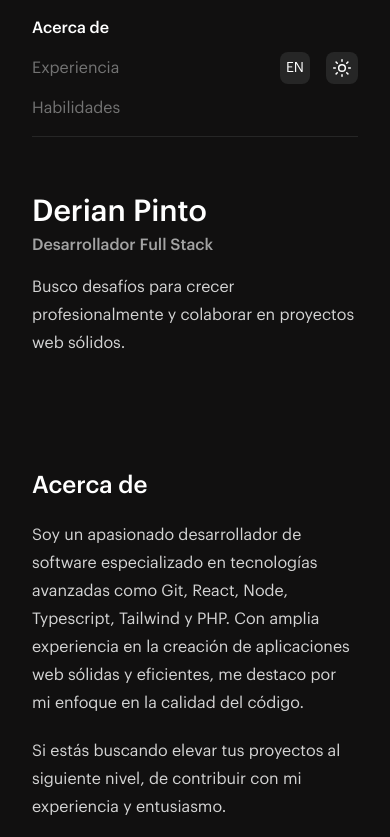
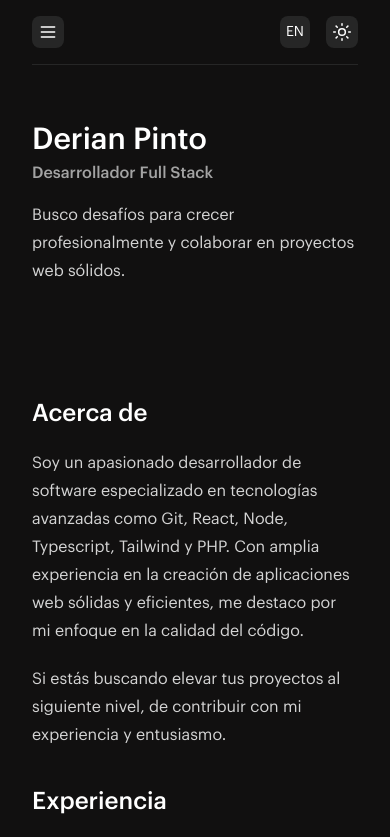
Before and after one commit to pintoderian/dpinto.dev, a Next.js app: page / in a window 390 px wide. Shown: the top 837 px of the page. Built offline with nearby package versions, Linux system fonts and the light colour scheme.

Commit message:
Menu mobile

```diff
--- a/app/components/header/_children/menu.js
+++ b/app/components/header/_children/menu.js
@@ -5,7 +5,7 @@ import { useMenuStore } from '@/store/menu';
 import Link from 'next/link';
 import { useCallback } from 'react';
 
-const Menu = ({ className = 'flex-col md:flex-row' }) => {
+const Menu = ({ className }) => {
   const { active, setActive } = useMenuStore();
   const { translate } = useTranslate();
 
@@ -19,7 +19,7 @@ const Menu = ({ className = 'flex-col md:flex-row' }) => {
   );
 
   return (
-    <ul className={`flex gap-4 ${className}`}>
+    <ul className={`gap-4 ${className}`}>
       <li className={activeClass('about')}>
         <Link href="#about" onClick={() => setActive('about')}>
           {translate('about')}
--- a/app/components/header/index.js
+++ b/app/components/header/index.js
@@ -1,14 +1,36 @@
 'use client';
 
+import { useCallback, useState } from 'react';
 import BtnLanguage from './_children/btn-language';
 import BtnTheme from './_children/btn-theme';
 import Menu from './_children/menu';
+import { IconMenu } from '../icons';
 
 const Header = () => {
+  const [openMenu, setOpenMenu] = useState(false);
+  const [classMenu, setClassMenu] = useState('hidden');
+
+  const handleMenu = useCallback(() => {
+    setOpenMenu(!openMenu);
+    if (openMenu) {
+      setClassMenu(
+        'flex transition-all absolute top-14 bg-gray-200 dark:bg-neutral-800 p-4 rounded-lg z-50'
+      );
+    } else {
+      setClassMenu('hidden');
+    }
+  }, [openMenu, setClassMenu]);
+
   return (
     <header className="flex items-center justify-between flex-row w-full py-4 border-b border-neutral-100 dark:border-neutral-800">
-      <nav className="w-8/12">
-        <Menu />
+      <nav className="w-8/12 relative">
+        <button
+          className="bg-gray-200 rounded-lg dark:bg-neutral-800 text-sm px-1.5 py-1.5 hover:ring-2 ring-gray-300 transition-all block lg:hidden"
+          onClick={handleMenu}
+        >
+          <IconMenu size={20} />
+        </button>
+        <Menu className={`${classMenu} lg:flex flex-col md:flex-row`} />
       </nav>
       <div className="btn-actions flex flex-row justify-end gap-4 w-4/12">
         <BtnLanguage />
--- a/app/components/sidebar.js
+++ b/app/components/sidebar.js
@@ -34,7 +34,7 @@ const Sidebar = () => {
             </button>
             {openMenu && (
               <div className="absolute top-14 bg-gray-200 dark:bg-neutral-800 p-4 rounded-lg">
-                <Menu className="flex-col" />
+                <Menu className="flex flex-col" />
               </div>
             )}
           </div>
```
